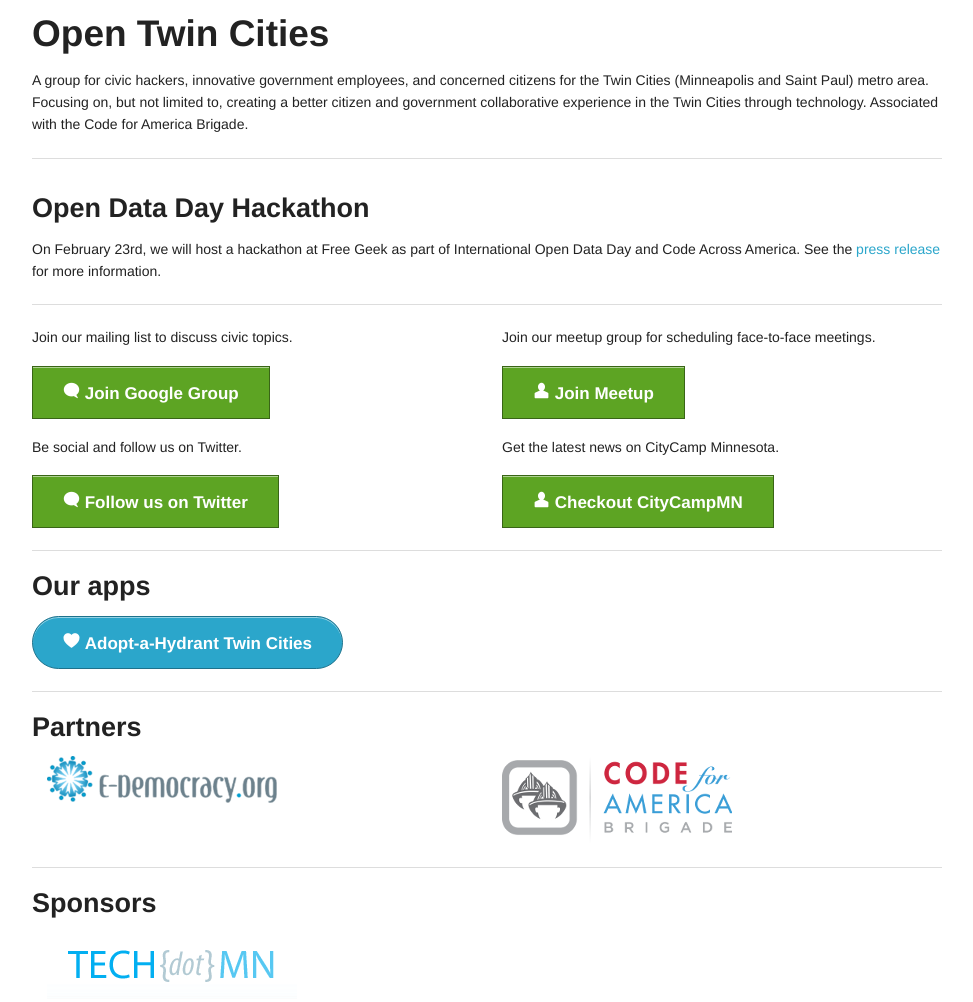
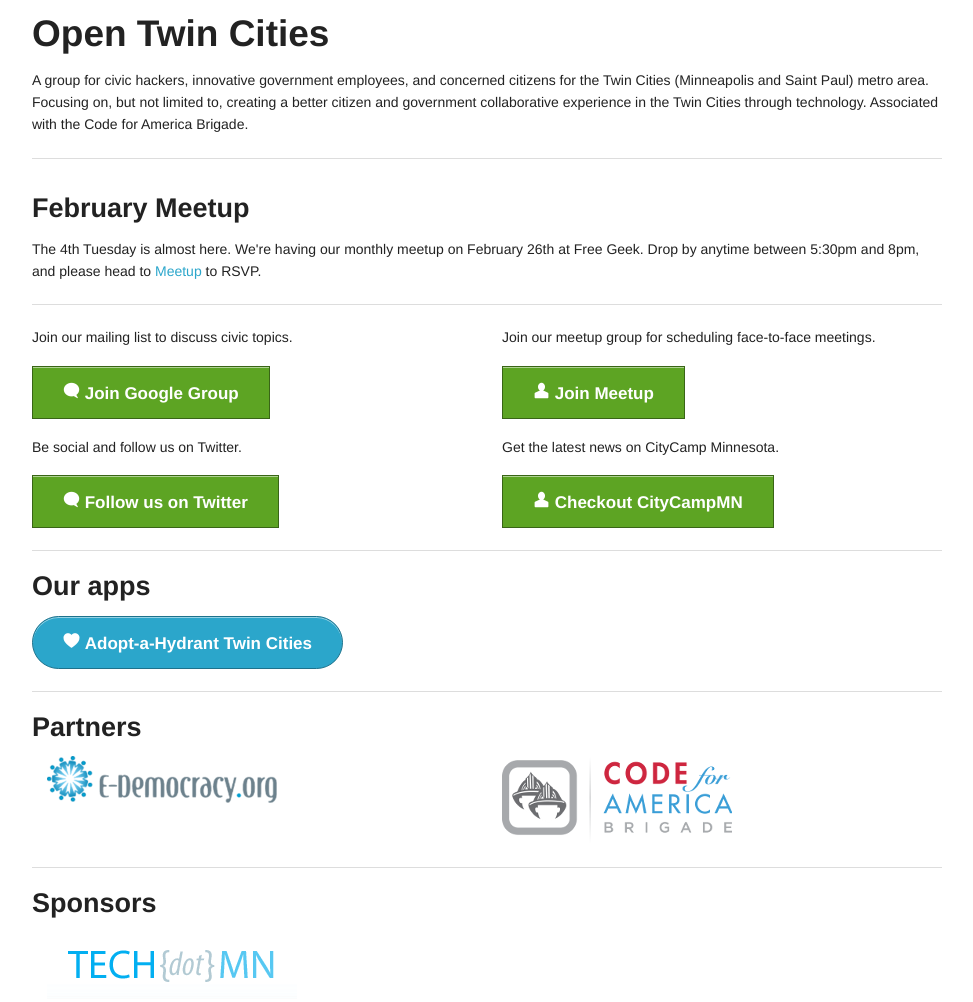
Before and after one commit to OpenTwinCities/opentwincities.github.com, a Jekyll site: the page built from index.html, in a window 1280 px wide. Shown: the whole page, without its empty margins (153-1126 px from the left). Built offline with Jekyll 4.4.1, drawn with Linux system fonts in a browser that asks for light colours; nearby versions of some CDN libraries.

Commit message:
Swapped Open Data Day Hackathon with February Meetup

```diff
--- a/index.html
+++ b/index.html
@@ -15,9 +15,9 @@
 
   <div class="row">
     <div class="twelve columns">
-      <h3>Open Data Day Hackathon</h3>
+      <h3>February Meetup</h3>
 
-      <p>On February 23rd, we will host a hackathon at Free Geek as part of International Open Data Day and Code Across America. See the <a href="https://docs.google.com/a/e-democracy.org/document/d/1eoGkEL4Rv6fScMy3AvAJZbIXvUsLkl5FCuK0xIDBclE/pub">press release</a> for more information.</p>
+      <p>The 4th Tuesday is almost here. We're having our monthly meetup on February 26th at Free Geek. Drop by anytime between 5:30pm and 8pm, and please head to <a href="http://www.meetup.com/cfabrigade/Twin-Cities/878562/">Meetup</a> to RSVP.</p>
 
       <hr />
     </div>
```
